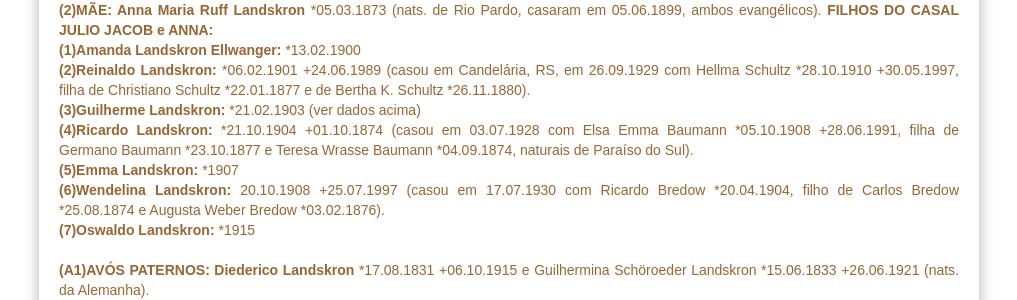
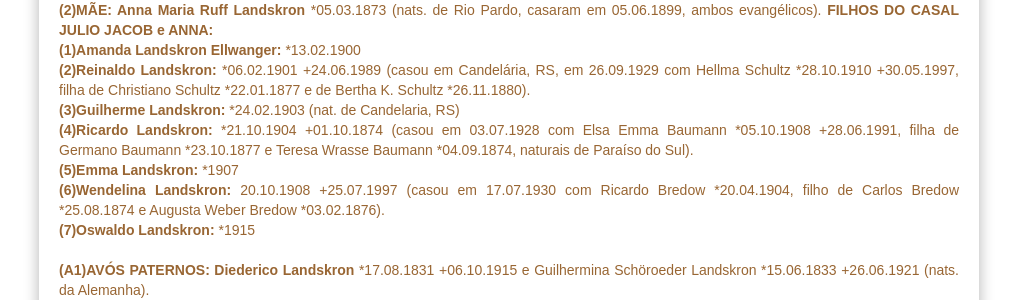
Before and after one commit to claudiovargas1955/claudiovargas1955.github.io, a Jekyll site: the page built from _pages/arvore-genealogica-de-guilherme landskron.html, in a window 1280 px wide. Shown: the part 1332-1632 px from the top of the page, without its empty margins (131-1148 px from the left). Built offline with Jekyll 4.4.1, drawn with Linux system fonts in a browser that asks for light colours; some web fonts are replaced.

Commit message:
Update arvore-genealogica-de-guilherme landskron.html

```diff
--- a/_pages/arvore-genealogica-de-guilherme landskron.html
+++ b/_pages/arvore-genealogica-de-guilherme landskron.html
@@ -107,7 +107,7 @@ CASAL JULIO JACOB e ANNA:</b><br>
 <b>(1)Amanda Landskron Ellwanger: </b>*13.02.1900<br>
 <b>(2)Reinaldo Landskron: </b>*06.02.1901 +24.06.1989 (casou em Candelária, RS, em 26.09.1929 com Hellma Schultz *28.10.1910 +30.05.1997,
 filha de Christiano Schultz *22.01.1877 e de Bertha K. Schultz *26.11.1880).<br>
-<b>(3)Guilherme Landskron: </b>*21.02.1903 (ver dados acima)<br>
+<b>(3)Guilherme Landskron: </b>*24.02.1903 (nat. de Candelaria, RS)<br>
 <b>(4)Ricardo Landskron: </b>*21.10.1904 +01.10.1874 (casou em 03.07.1928 com Elsa Emma Baumann *05.10.1908 +28.06.1991, filha de
 Germano Baumann *23.10.1877 e Teresa Wrasse Baumann *04.09.1874, naturais de Paraíso do Sul).<br>
 <b>(5)Emma Landskron: </b>*1907<br>
```
Also changed, not shown: other parts of _pages/arvore-genealogica-de-guilherme landskron.html (+2 -1 lines).
